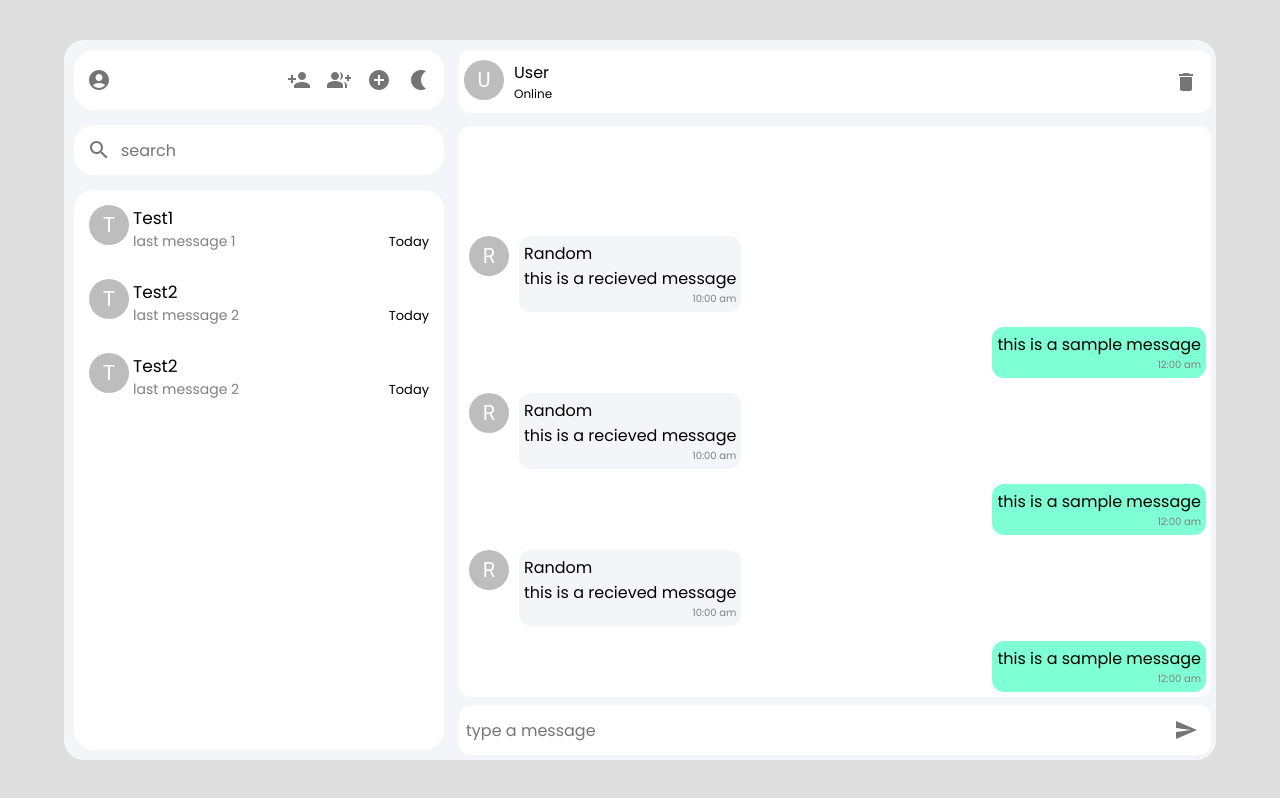
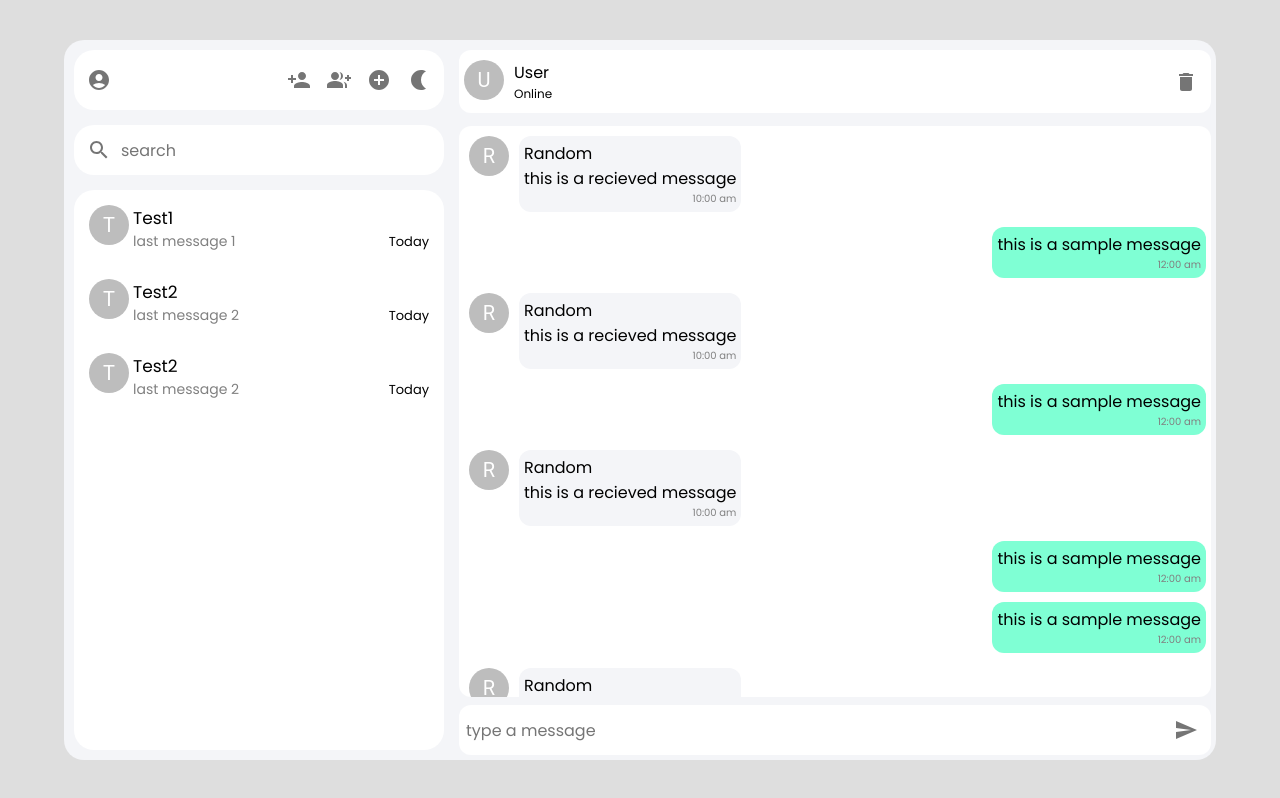
Before and after one commit to ratishjain12/chatty, a React (Vite) app in the folder frontend/: page / in a window 1280 px wide. Built offline with nearby package versions, Linux system fonts and the light colour scheme.

Commit message:
added chat boxes and customised scrollbar

```diff
--- a/frontend/src/components/ChatArea.tsx
+++ b/frontend/src/components/ChatArea.tsx
@@ -28,6 +28,9 @@ const ChatArea = () => {
           <SelfMessage />
           <RecievedMessage />
           <SelfMessage />
+          <SelfMessage />
+          <RecievedMessage />
+          <SelfMessage />
         </div>
       </div>
 
--- a/frontend/src/components/styles.css
+++ b/frontend/src/components/styles.css
@@ -126,6 +126,7 @@
   /* justify-content: end; */
   flex: flex-end;
   flex: 1;
+  overflow: scroll;
 }
 .selfMessage-container {
   background-color: aquamarine;
@@ -168,28 +169,6 @@
   gap: 10px;
 }
 
-.ca-messages {
-  /* Ensure the inner content is not affected by the scrollbar width */
-  box-sizing: border-box;
-  height: 100%; /* Make sure the content fills the wrapper */
-
-  /* Additional styling for the .ca-messages content */
-  background-color: white;
-  border-radius: 12px;
-  padding: 5px 5px;
-  margin: 3px 5px;
-  overflow-y: auto; /* Ensure the content scrolls within the container */
+.ca-messages::-webkit-scrollbar {
+  display: none; /* Set the width of the scrollbar */
 }
-
-.ca-messages::-webkit-scrollbar {
-  width: 8px; /* Set the width of the scrollbar */
-}
-
-.ca-messages::-webkit-scrollbar-thumb {
-  background-color: #cccccc; /* Color of the scrollbar thumb */
-  border-radius: 4px; /* Rounded corners of the scrollbar thumb */
-}
-
-.ca-messages::-webkit-scrollbar-track {
-  background-color: #f4f5f8; /* Color of the scrollbar track */
-}
```
